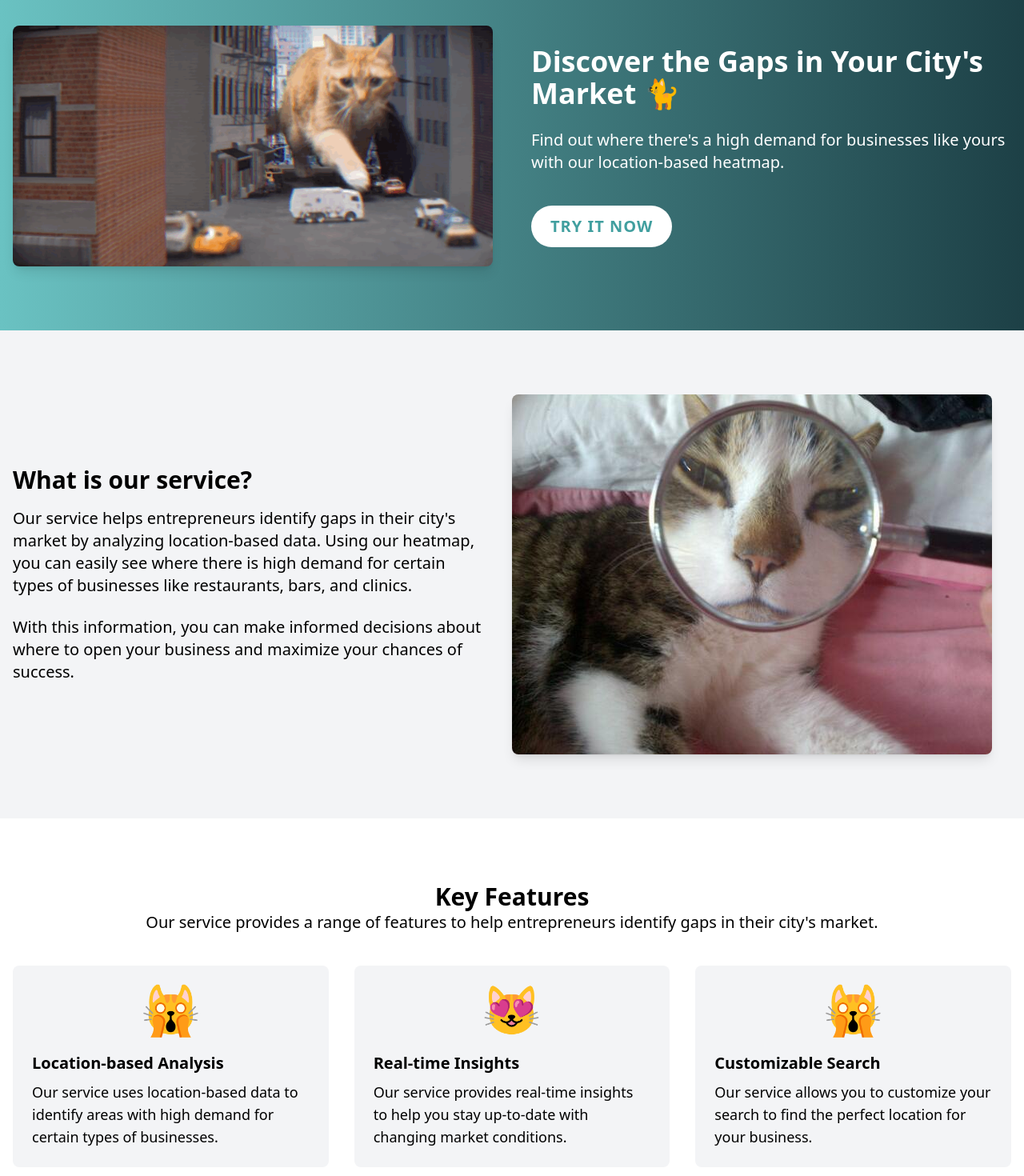
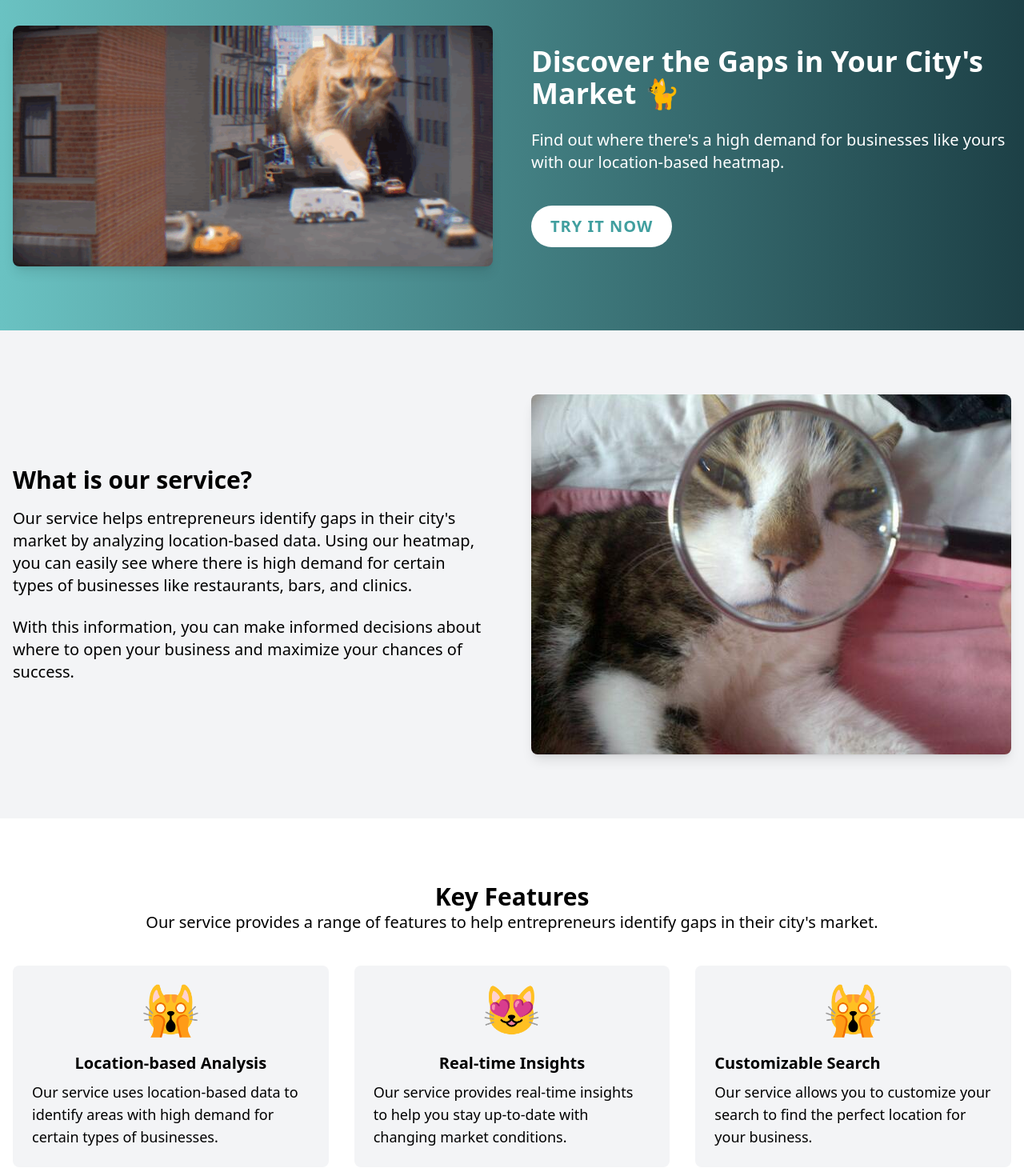
Before and after one commit to borisivanko/cike_challenge, a React (Vite) app in the folder frontend/: page / in a window 1280 px wide. Shown: the part 144-1614 px from the top of the page at 80% size. Built offline with nearby package versions, Linux system fonts and the light colour scheme.

Commit message:
align text

```diff
--- a/frontend/src/containers/Home.jsx
+++ b/frontend/src/containers/Home.jsx
@@ -32,7 +32,7 @@ function Home() {
                             <p className="text-xl">With this information, you can make informed decisions about where to
                                 open your business and maximize your chances of success.</p>
                         </div>
-                        <div className="w-full md:w-1/2">
+                        <div className="w-full md:w-1/2 flex justify-end">
                             <img src={catMagnifyingGlass} alt="Heatmap" className="rounded-lg shadow-lg"/>
                         </div>
                     </div>
@@ -48,20 +48,20 @@ function Home() {
                         <div className="w-full md:w-1/3 px-4 mb-8">
                             <div className="bg-gray-100 rounded-lg p-6 flex flex-col h-full">
                                 <div className='text-6xl text-center mb-6'>🙀</div>
-                                <h3 className="text-xl font-bold mb-2">Location-based Analysis</h3>
+                                <h3 className="text-xl font-bold mb-2 text-center">Location-based Analysis</h3>
                                 <p className="text-lg flex-grow">Our service uses location-based data to identify areas with high demand for certain types of businesses.</p>
                             </div>
                         </div>
                         <div className="w-full md:w-1/3 px-4 mb-8">
                             <div className="bg-gray-100 rounded-lg p-6 flex flex-col h-full">
                                 <span className='text-6xl text-center mb-6'>😻</span>
-                                <h3 className="text-xl font-bold mb-2">Real-time Insights</h3>
+                                <h3 className="text-xl font-bold mb-2 text-center">Real-time Insights</h3>
                                 <p className="text-lg flex-grow">Our service provides real-time insights to help you stay up-to-date with changing market conditions.</p>
                             </div>
                         </div>
                         <div className="w-full md:w-1/3 px-4 mb-8">
                             <div className="bg-gray-100 rounded-lg p-6 flex flex-col h-full">
-                                <span className='text-6xl text-center mb-6'>🙀</span>
+                                <span className='text-6xl text-center mb-6 text-center'>🙀</span>
                                 <h3 className="text-xl font-bold mb-2">Customizable Search</h3>
                                 <p className="text-lg flex-grow">Our service allows you to customize your search to find the perfect location for your business.</p>
                             </div>
```
